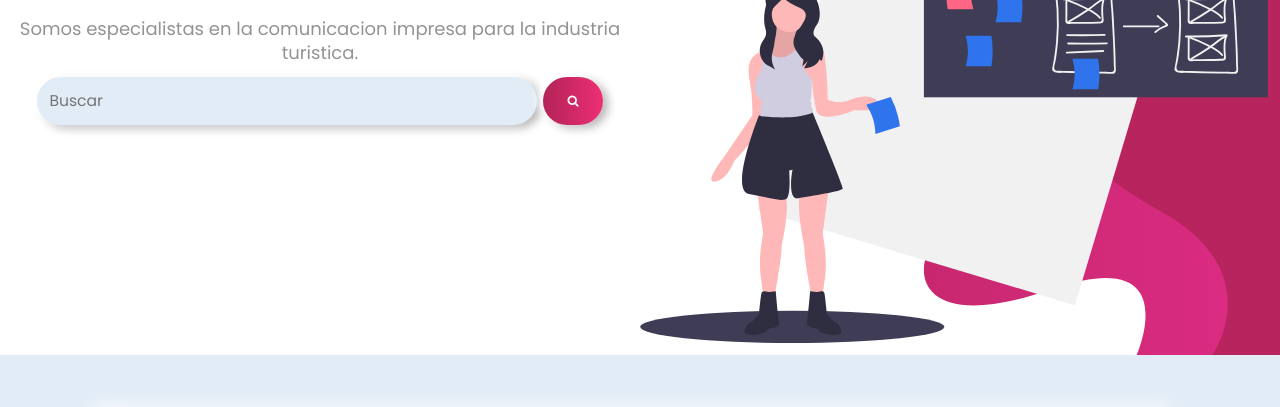
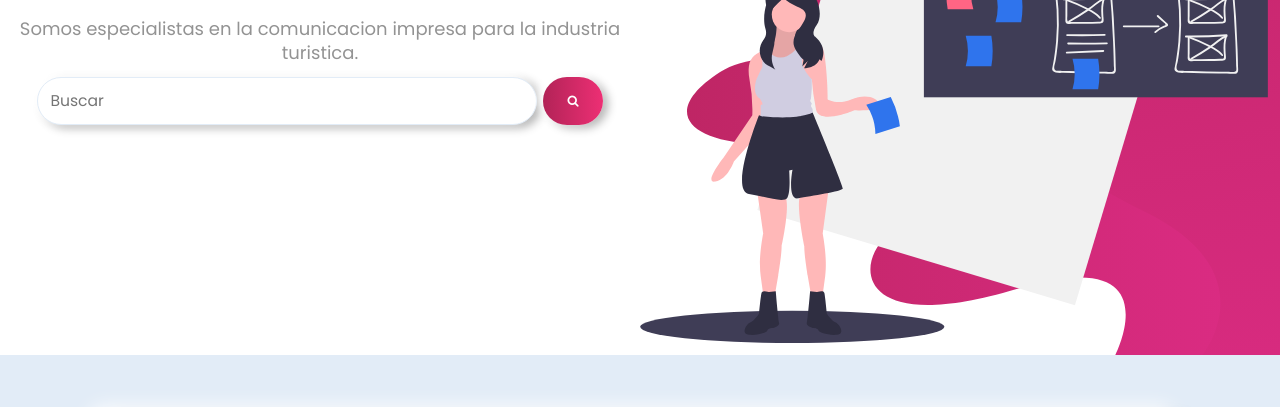
Before and after one commit to EduardoMay/TALIED, a plain HTML site: page index.html in a window 1280 px wide. Shown: the part 393-800 px from the top of the page. Drawn offline with Linux system fonts and the light colour scheme.

Commit message:
mejoras y cambio de imagen principal

```diff
--- a/index.html
+++ b/index.html
@@ -59,26 +59,7 @@
 		<!-- IMAGEN PRINCIPAL -->
 		<section class="imagen-principal">
 			<div class="imagen-fondo">
-				<svg width="734" height="703" viewBox="0 0 734 703" fill="none" xmlns="http://www.w3.org/2000/svg">
-					<path
-						d="M8.31392 1.33984C8.31392 1.33984 -44.3698 137.309 119.642 76.931C283.653 16.5527 258.236 99.9276 236.108 141.96C212.129 187.539 180.135 215.285 183.013 260.352C186.764 319.469 262.09 321.656 325.273 359.255C477.809 450.059 305.491 374.428 247.377 417.86C189.264 461.291 224.718 493.628 305.114 490.318C478.751 483.145 421.169 550.736 392.155 581.339C363.141 611.941 368.177 681.838 504.801 634.544C641.426 587.25 590.078 701.543 590.078 701.543H733.948V1.33984H8.31392Z"
-						fill="url(#paint0_linear)"
-					/>
-					<path
-						d="M572.78 1.33954C572.78 1.33954 376.415 -10.4445 341.458 137.94C303.367 299.704 425.194 375.748 466.488 338.623C507.782 301.497 509.683 251.031 445.353 217.728C381.022 184.425 387.496 81.7586 528.146 107.376C668.796 132.993 685.118 338.938 583.211 388.202C481.303 437.467 506.138 495.48 615.753 557.12C725.368 618.759 665.422 701.425 665.422 701.425H733.931V1.33954H572.78Z"
-						fill="url(#paint1_linear)"
-					/>
-					<defs>
-						<linearGradient id="paint0_linear" x1="0.246939" y1="351.432" x2="734" y2="351.432" gradientUnits="userSpaceOnUse">
-							<stop stop-color="#B22357" />
-							<stop offset="1" stop-color="#DD2C85" />
-						</linearGradient>
-						<linearGradient id="paint1_linear" x1="174766" y1="-119618" x2="311970" y2="255522" gradientUnits="userSpaceOnUse">
-							<stop stop-color="#B22357" />
-							<stop offset="1" stop-color="#DD2C85" />
-						</linearGradient>
-					</defs>
-				</svg>
+				<img src="img/main-1.svg" alt="" />
 			</div>
 			<div class="imagen-fondo-figura">
 				<img class="index" src="img/fondo-1.svg" alt="" />
--- a/style/style.css
+++ b/style/style.css
@@ -135,7 +135,7 @@ input[type='submit'] {
 	color: #ffffff;
 	box-shadow: -6px -6px 20px #ffffff, 6px 6px 20px rgba(0, 0, 0, 0.3), inset 0px 0px 0px rgba(255, 255, 255, 0.5), inset 0px 0px 0px rgba(0, 0, 0, 0.15);
 	cursor: pointer;
-	transition: 0.5s all;
+	transition: 0.2s all;
 }
 
 .boton-1:active,
@@ -312,9 +312,10 @@ nav {
 }
 
 .imagen-fondo {
-	width: 100%;
+	width: 66%;
 	height: 700px;
 	text-align: right;
+	margin-left: auto;
 }
 
 .imagen-fondo-figura {
@@ -365,7 +366,8 @@ nav {
 @media (max-width: 575.98px) {
 	.imagen-principal,
 	.imagen-fondo {
-		height: 600px;
+		height: 660px;
+		width: 100%;
 	}
 
 	.imagen-descripcion {
@@ -580,9 +582,9 @@ select {
 	font-size: 1.3rem;
 	width: 100%;
 	padding: 1rem;
-	border: none;
+	border: 1px solid #e2ecf7;
 	box-shadow: -5px -3px 10px #ffffff, 5px 3px 10px rgba(0, 0, 0, 0.3), inset 0px 0px 0px rgba(255, 255, 255, 0), inset 0px 0px 0px rgba(0, 0, 0, 0);
-	background-color: #e2ecf7;
+	background-color: #ffffff;
 	color: #1b1b1b;
 	border-radius: 35px;
 	outline: 0;
```
Also changed, not shown: img/main-1.svg (added).
